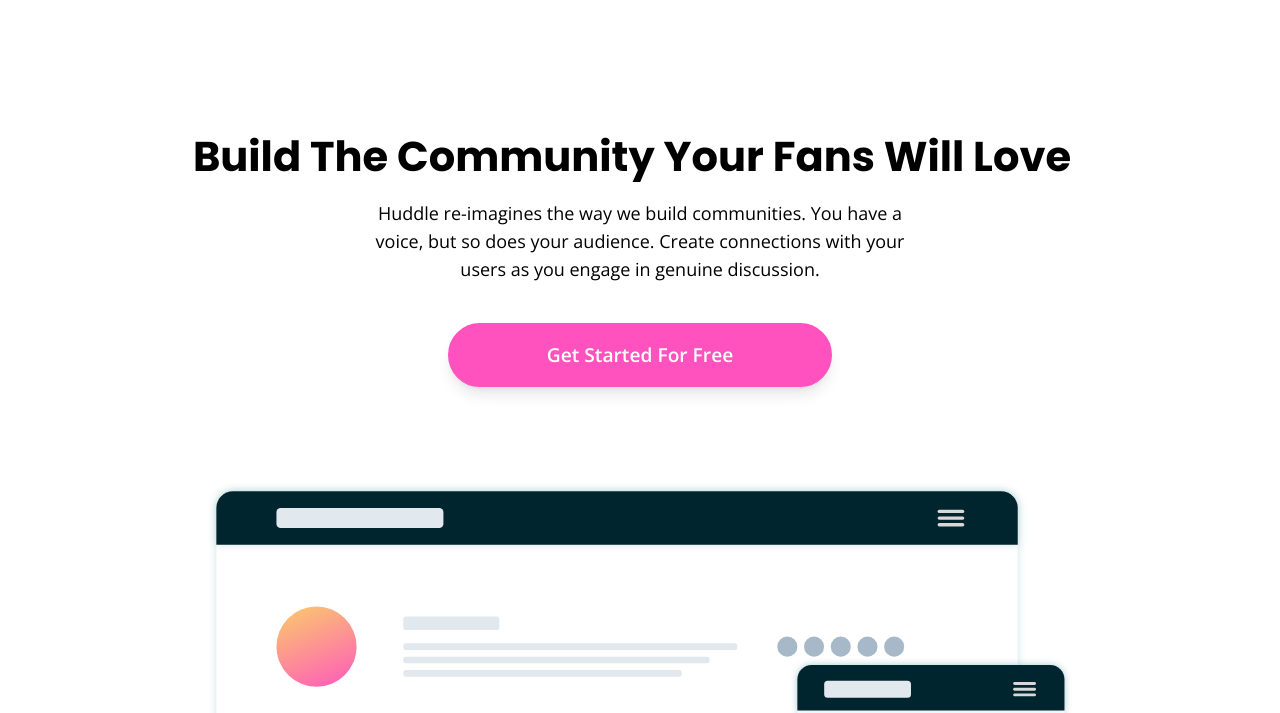
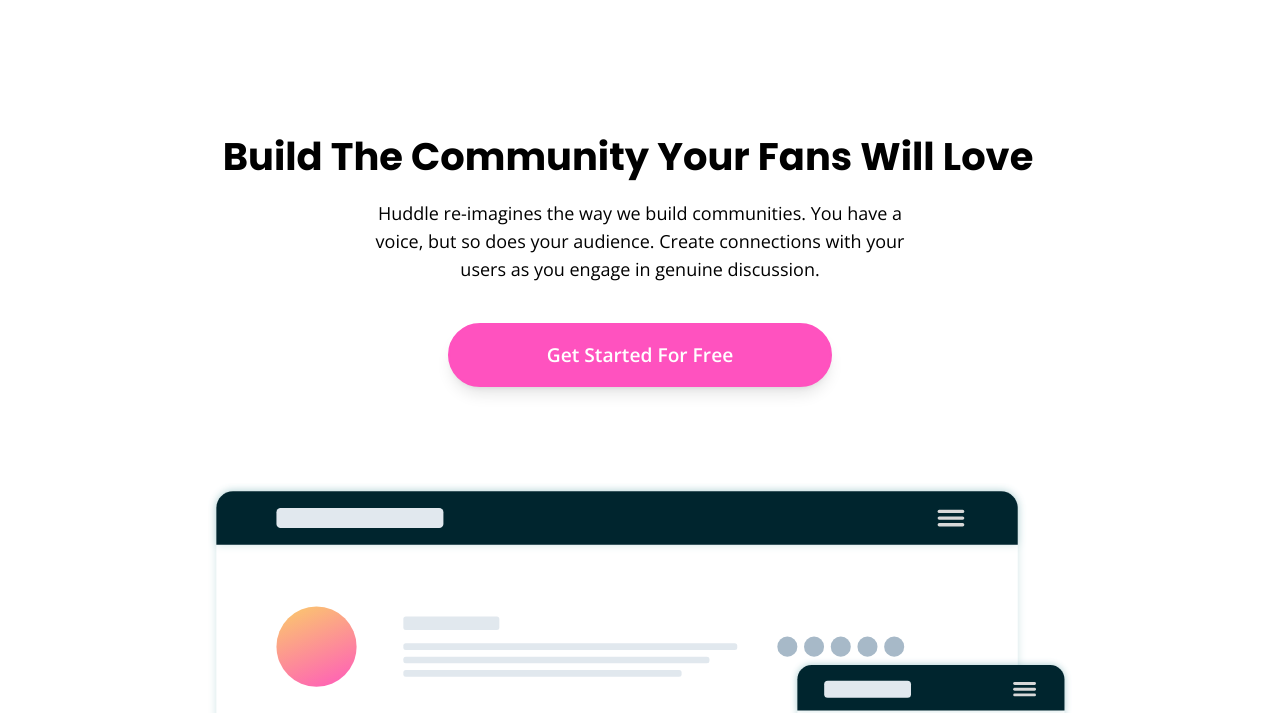
Before and after one commit to Raja-Junaid/Huddle_Landing_Page, a website: page index.html in a window 1280 px wide. Shown: the part 105-818 px from the top of the page. Drawn offline with nearby package versions, Linux system fonts and the light colour scheme.

Commit message:
Final Project is ready

```diff
--- a/index.html
+++ b/index.html
@@ -53,7 +53,7 @@
       >
         <div class="flex flex-col justify-center text-center home">
           <h1
-            class="text-3xl heading w-[106%] -ml-2 font-bold leading-[2.7rem] mb-5 lg:w-full lg:text-[2.6rem]"
+            class="text-3xl heading w-[110%] -ml-3 font-bold leading-[2.7rem] mb-5 lg:w-full lg:text-[2.4rem]"
             >Build The Community Your Fans Will Love</h1
           >
           <p class="text-lg mb-10 lg:px-80"
--- a/js/script.js
+++ b/js/script.js
@@ -13,7 +13,7 @@
   origin: "top",
   distance: "100px",
   duration: 2500,
-  reset: true,
+  reset: false,
 });
 
 sr.reveal(".left, .about__img, .service__content, .contact__content", {
```
Also changed, not shown: css/main.css.
